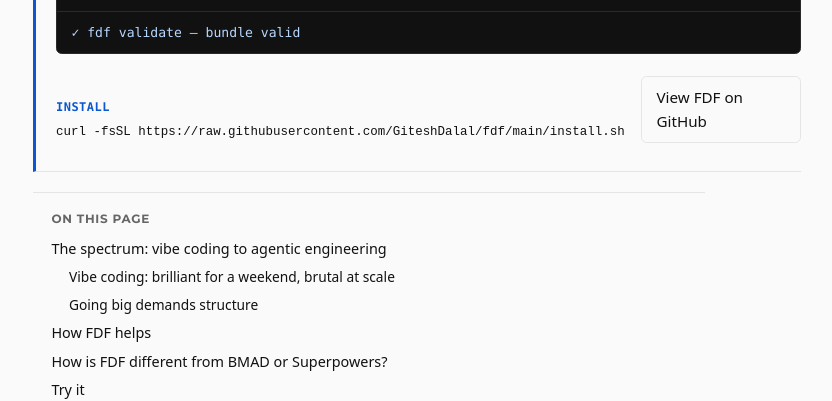
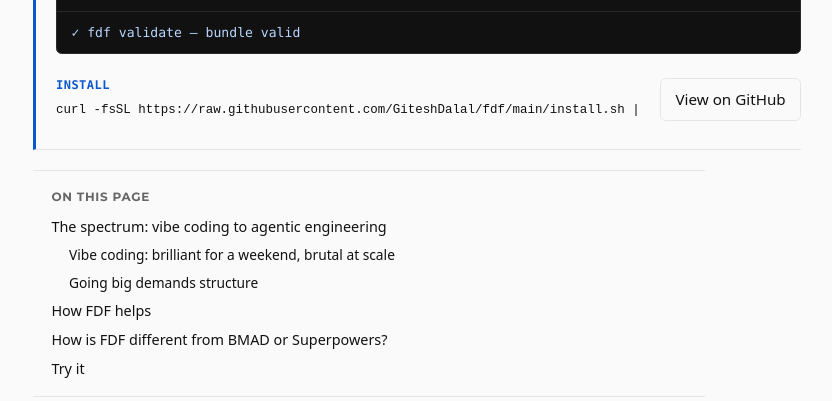
Before and after one commit to GiteshDalal/giteshdalal.github.io, an Astro site: page /projects/fdf in a window 1280 px wide. Shown: the part 873-1274 px from the top of the page, without its empty margins (223-1055 px from the left). Built offline with nearby package versions, Linux system fonts and the light colour scheme; Astro itself is replaced by a stand-in of ours; some packages are replaced by stand-ins of ours.

Commit message:
Fix FDF overview GitHub action

```diff
--- a/src/components/ProjectOverview.astro
+++ b/src/components/ProjectOverview.astro
@@ -52,6 +52,6 @@
       <p class="project-overview-action-label">Install</p>
       <code>{overview.install}</code>
     </div>
-    <a class="button-link" href={github} rel="noopener noreferrer">View FDF on GitHub</a>
+    <a class="button-link" href={github} rel="noopener noreferrer">View on GitHub</a>
   </div>
 </section>
--- a/src/styles/global.css
+++ b/src/styles/global.css
@@ -802,6 +802,11 @@
   min-width: 0;
 }
 
+.project-overview-actions .button-link {
+  flex-shrink: 0;
+  white-space: nowrap;
+}
+
 .project-overview-actions code {
   display: block;
   overflow-x: auto;
```
Also changed, not shown: tests/site-output.test.ts (+21 -0 lines).
